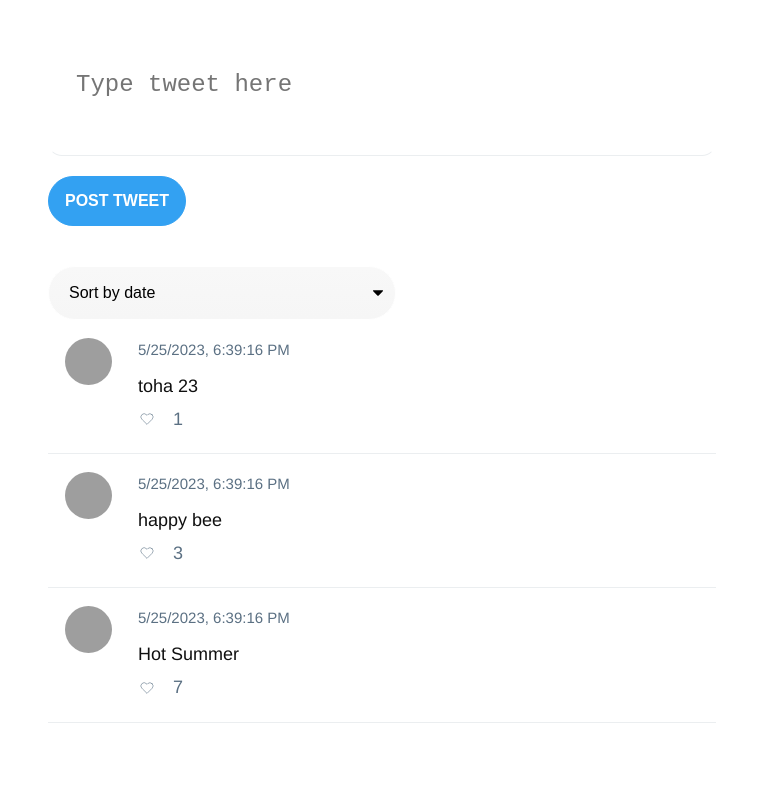
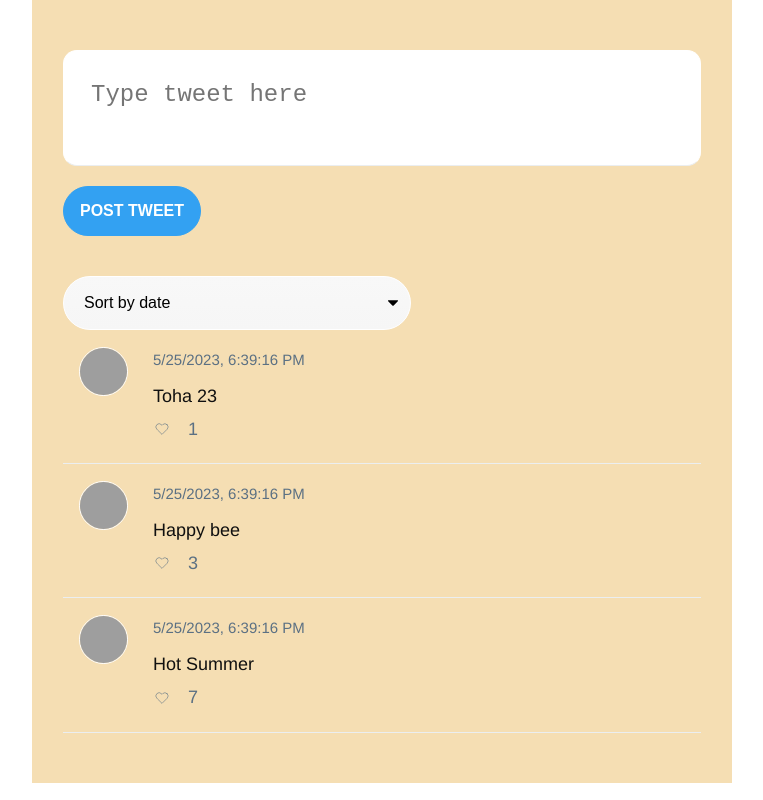
Before and after one commit to dima-kulikov/vue3-vtwitter, a Vue app: page / in a window 1280 px wide. Shown: the whole page, without its empty margins (258-1021 px from the left). Built offline with nearby package versions, Linux system fonts and the light colour scheme; grey boxes are pictures that could not be loaded.

Commit message:
рнрн
нрнр

```diff
--- a/src/App.vue
+++ b/src/App.vue
@@ -30,19 +30,19 @@ export default {
       {
         id: 1,
         likes: 1,
-        body: "toha 23",
+        body: "Toha 23",
         avatar: "https://avatars.dicebear.com/api/male/343.svg",
         date: new Date(Date.now()).toLocaleString(),
       },
       {
         id: 2,
         likes: 3,
-        body: "happy bee",
+        body: "Happy bee",
         avatar: "https://avatars.dicebear.com/api/male/34d3.svg",
         date: new Date(Date.now()).toLocaleString(),
       },
       {
-        id: 2,
+        id: 3,
         likes: 7,
         body: "Hot Summer",
         avatar: "https://avatars.dicebear.com/api/male/3иd3.svg",
--- a/src/assets/scss/main.scss
+++ b/src/assets/scss/main.scss
@@ -77,13 +77,15 @@ section,
     flex-direction: column;
     min-height: 100vh;
     margin: 0 auto;
+    background: bottom;
 }
 
 .wrapper-content {
     display: flex;
     flex-direction: column;
     min-height: 70vh;
-    margin-top: 40px; // if header is fixed do 40px+headerHeight
+
+
 }
 
 .container {
@@ -114,6 +116,8 @@ section,
     max-width: 700px;
     margin-left: auto;
     margin-right: auto;
+    background: wheat;
+    padding: 50px 15px
 }
 
 @import './common/_common';
```
